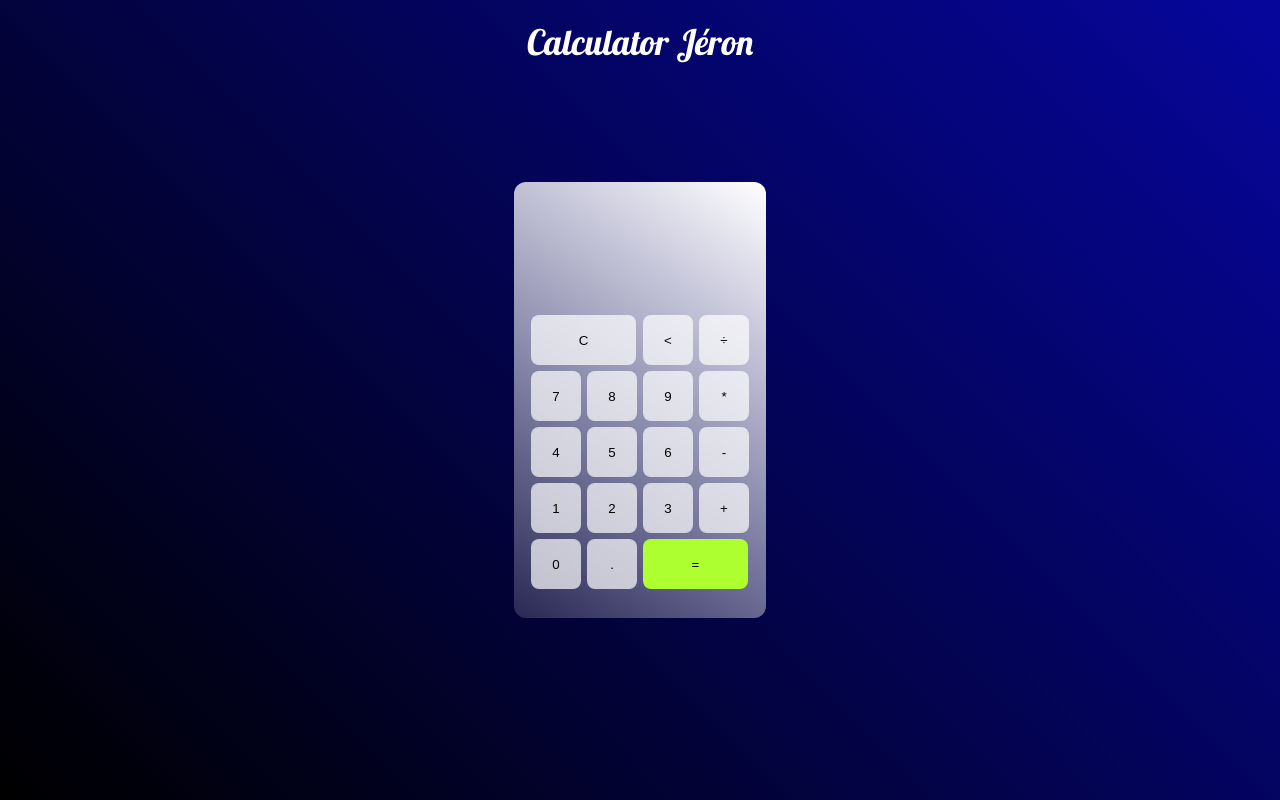
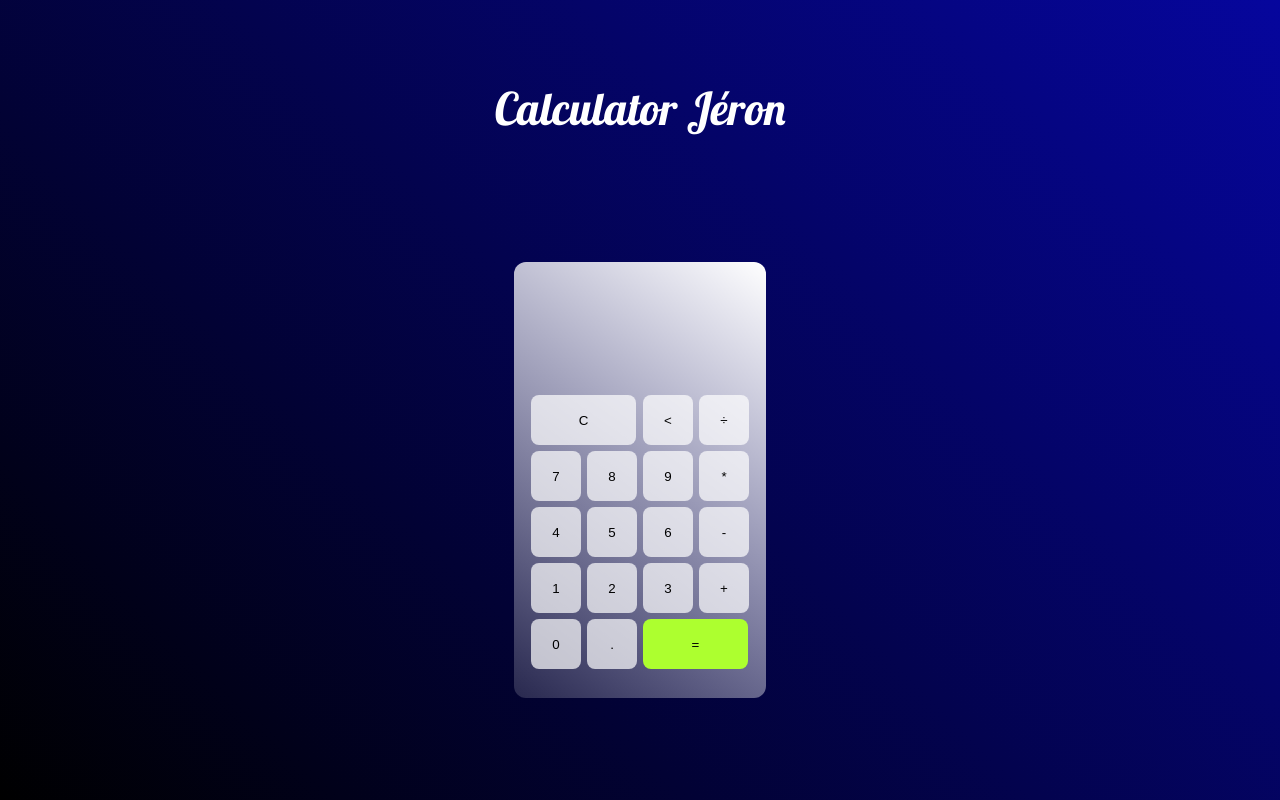
Before and after one commit to jeronwindson/Calculator, a plain HTML site: page index.html in a window 1280 px wide. Drawn offline with Linux system fonts and the light colour scheme.

Commit message:
orzanização do codigo

```diff
--- a/app.js
+++ b/app.js
@@ -11,6 +11,7 @@ function back() {
     var display = document.getElementById('display').innerHTML;
     document.getElementById('display').innerHTML = display.substring(0, display.length -1);
 }
+
 function calcular() {
     var display = document.getElementById('display').innerHTML;
     if(display) {
@@ -18,5 +19,4 @@ function calcular() {
     } else {
         document.getElementById('display').innerHTML = "";
     }
-
 }
--- a/style.css
+++ b/style.css
@@ -13,14 +13,14 @@
 .name {
     font-family: 'Lobster', cursive;
     color: white;
-    font-size: 35px;
+    font-size: 45px;
     text-align: center;
-    padding: 20px;
+    padding: 80px;
 }
 
 .calc {
     position: absolute;
-    top: 50%;
+    top: 60%;
     left: 50%;
     transform: translate(-50%, -50%);
     background-image: linear-gradient(35deg, rgba(255, 255, 255, 0.153), rgb(255, 255, 255));
@@ -37,8 +37,8 @@
     background-color:rgba(255, 255, 255, 0.701);
     cursor: pointer;
     border: none;
-    text-b
 }
+
 .button:hover {
     transform: scale(1.08);
     background-color: rgba(107, 230, 255, 0.795);
@@ -47,6 +47,7 @@
 #delet {
     width: 105px;
 }
+
 #resolved {
     width: 105px;
     background-color: greenyellow;
@@ -66,6 +67,4 @@
     margin-top: 6px;
     margin-bottom: 15px;
     border-radius: 8px;
-
-
 }
```
Also changed, not shown: index.html (+0 -5 lines).
